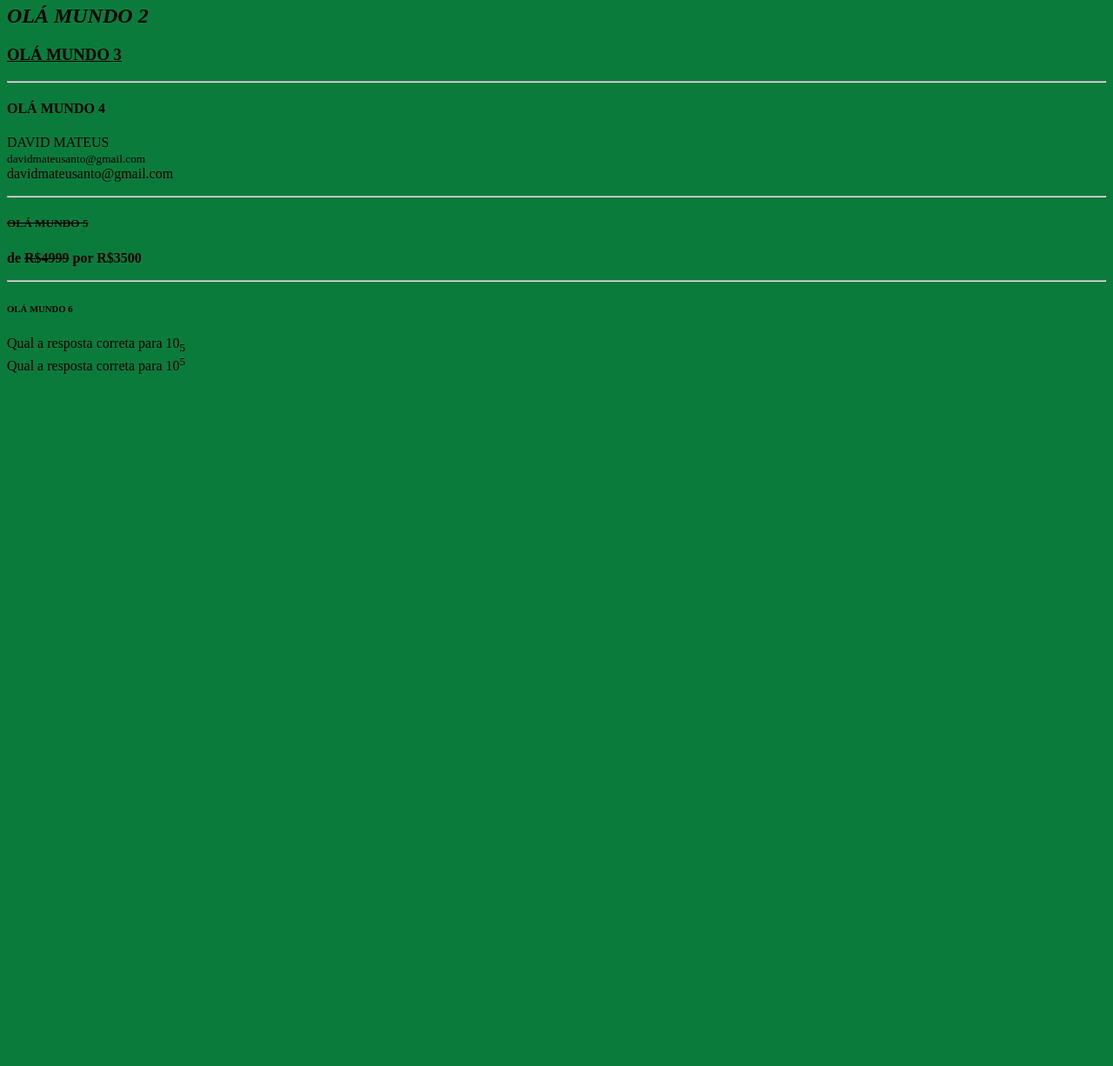
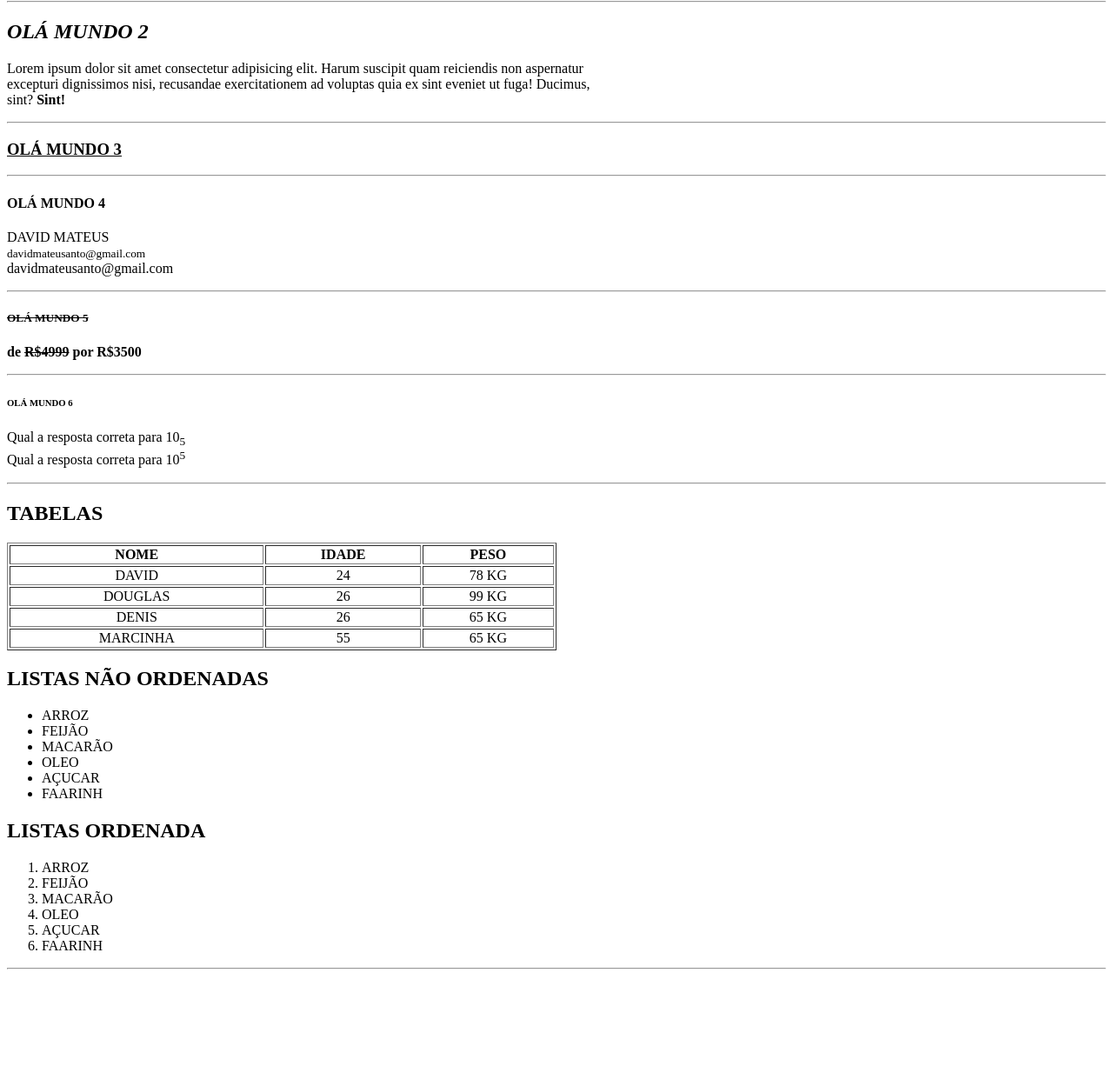
Before and after one commit to davidmateusanto-source/prim-repo, a plain HTML site: page index.html in a window 1280 px wide. Shown: the part 1574-2800 px from the top of the page at 87% size. Before the commit the page ends 2020 px from the top, so only its background shows below. Drawn offline with Linux system fonts and the light colour scheme.

Commit message:
NOVOS ARQUIVOS

```diff
--- a/index.html
+++ b/index.html
@@ -6,21 +6,22 @@
     <meta name="viewport" content="width=device-width, initial-scale=1.0">
     <title>david.site.comexemplo</title>
 </head>
+<!-- style="background-color: rgb(11, 123, 60);" -->
 
-<body style="background-color: rgb(11, 123, 60);">
+<body>
     <img src="igm/carro.jpeg" width="300"><!--height="300"/alt="tag utilizada para textos alternativos"-->
     <br><img src="https://mir-s3-cdn-cf.behance.net/project_modules/hd/5eeea355389655.59822ff824b72.gif" width="300">
     <br> <img src="igm/estrela.png"><br> <br><a href="https://instagram.com/david.mt.santos" target="_blank">Ir para o
         meu
         instagram</a>
-    <br><a href="sobre.html">sobre nos</a>
-    <br><a href="david/david.html">DAVID</a>
-
+    <br><a href="sobre.html" target="meu-iframe">sobre nos</a>
+    <br><a href="david/david.html" target="meu-iframe">DAVID</a>
+    <BR><a href="FORMULARIO.HTML" target="_blank">formulario</a>
     <h1><img src="igm/apple.png" width="20">OLÁ MUNDO<!-- Image Map Generated by http://www.image-map.net/ -->
         <img src="igm/apple.png" usemap="#image-map">
 
         <map name="image-map">
-            <area target="_blank" alt="apple" title="apple"
+            <area target="_blank" alt="apple" title="apple"''
                 href="https://www.apple.com/br/store?afid=p240%7Cgo~cmp-21356792355~adg-167133564910~ad-779224602628_kwd-10778630~dev-c~ext-~prd-~mca-~nt-search&amp;cid=aos-br-kwgo-brand-brand-avail-111425-"
                 coords="54,24,68,491,485,500,478,28" shape="poly">
         </map>
@@ -47,10 +48,10 @@
 
     <HR>
     <H2><I>OLÁ MUNDO 2</I></H2>
-    <!-- <p>Lorem ipsum dolor sit amet consectetur adipisicing elit. Harum suscipit quam reiciendis
+    <p>Lorem ipsum dolor sit amet consectetur adipisicing elit. Harum suscipit quam reiciendis
         non aspernatur <br>excepturi dignissimos nisi, recusandae exercitationem ad voluptas
         quia ex sint eveniet ut fuga! Ducimus,<br> sint? <B>Sint!</B></p>
-    <hr> -->
+    <hr>
     <h3><U>OLÁ MUNDO 3</U></h3>
 
     <hr>
@@ -68,8 +69,66 @@
         <br>Qual a resposta correta para 10<sup>5</sup>
     </p>
 
+    <hr>
+    <h2>TABELAS</h2>
 
+    <table WIDTH="50%" border="1" style="text-align: center;">
+        <TR>
+            <TH>NOME</TH>
+            <TH>IDADE</TH>
+            <TH>PESO</TH>
+        </TR>
+        <TR>
+            <TD>DAVID</TD>
+            <TD>24</TD>
+            <TD>78 KG</TD>
+        </TR>
+        <TR>
+            <TD>DOUGLAS</TD>
+            <TD>26</TD>
+            <TD>99 KG</TD>
 
+        </TR>
+        <TR>
+            <TD>DENIS</TD>
+            <TD>26</TD>
+            <TD>65 KG</TD>
+        </TR>
+        <TR>
+            <TD>MARCINHA</TD>
+            <TD>55</TD>
+            <TD>65 KG</TD>
+        </TR>
+
+    </table>
+    <H2>LISTAS NÃO ORDENADAS</H2>
+
+    <UL>
+        <LI>ARROZ</LI>
+        <LI>FEIJÃO</LI>
+        <LI>MACARÃO</LI>
+        <LI>OLEO</LI>
+        <LI>AÇUCAR</LI>
+        <LI>FAARINH</LI>
+    </UL>
+    <H2>LISTAS ORDENADA</H2>
+    <OL>
+        <LI>ARROZ</LI>
+        <LI>FEIJÃO</LI>
+        <LI>MACARÃO</LI>
+        <LI>OLEO</LI>
+        <LI>AÇUCAR</LI>
+        <LI>FAARINH</LI>
+    </OL>
+    <hr>
+    <iframe width="50%" heiht="200px" src="" name="meu-iframe" title="iframe-de-exemplo" style="border: 0ch;"></iframe>
+    <iframe width="50%" heiht="200px" src="sobre.html" title="meu-iframe-david" style="border: 0cm;"></iframe>
+
+    <br>
+    <iframe width="560" height="315" src="https://www.youtube.com/embed/lWxTnXRG_KM?si=YkEvsa8udH1pmJIq"
+        title="YouTube video player" frameborder="0" allow="accelerometer; autoplay;
+    clipboard-write; encrypted-media; gyroscope; picture-in-picture; web-share"
+        referrerpolicy="strict-origin-when-cross-origin" allowfullscreen></iframe>
 </body>
 
 
```
Also changed, not shown: FORMULARIO.HTML (added).
